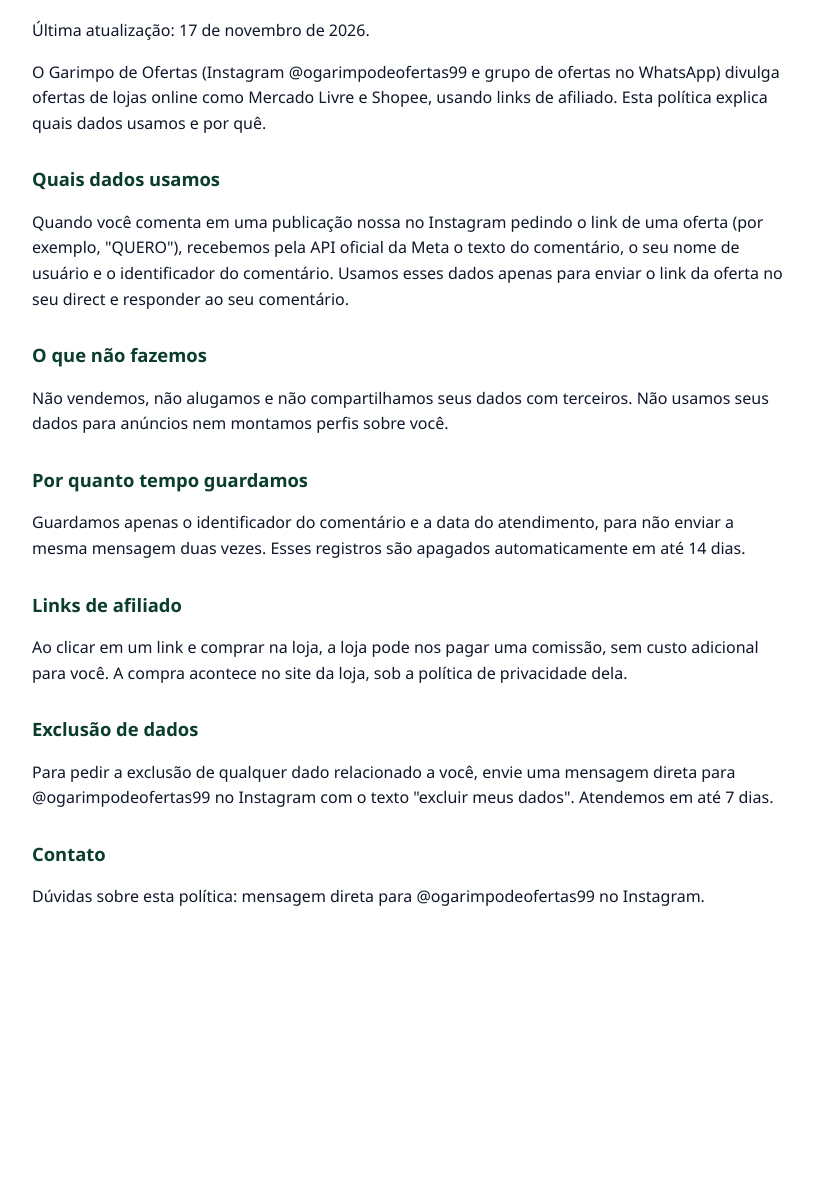
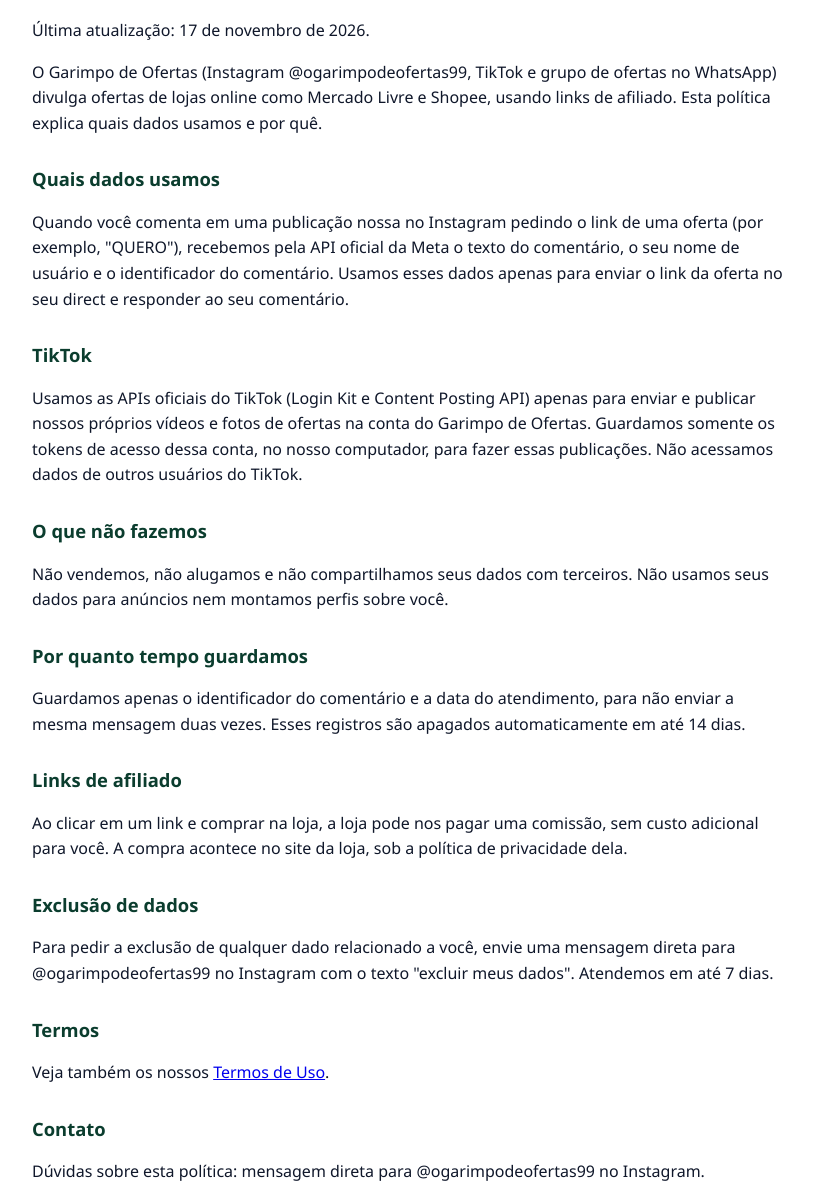
Before and after one commit to SamuelMuleu/garimpo-midia, a plain HTML site: page privacidade.html in a window 1280 px wide. Shown: the part 108-1300 px from the top of the page, without its empty margins (228-1041 px from the left). Before the commit the page ends 1066 px from the top, so only its background shows below. Drawn offline with Linux system fonts and the light colour scheme.

Commit message:
site: privacidade.html

```diff
--- a/privacidade.html
+++ b/privacidade.html
@@ -12,10 +12,13 @@
 <body>
 <h1>Política de Privacidade — Garimpo de Ofertas</h1>
 <p>Última atualização: 17 de novembro de 2026.</p>
-<p>O Garimpo de Ofertas (Instagram @ogarimpodeofertas99 e grupo de ofertas no WhatsApp) divulga ofertas de lojas online como Mercado Livre e Shopee, usando links de afiliado. Esta política explica quais dados usamos e por quê.</p>
+<p>O Garimpo de Ofertas (Instagram @ogarimpodeofertas99, TikTok e grupo de ofertas no WhatsApp) divulga ofertas de lojas online como Mercado Livre e Shopee, usando links de afiliado. Esta política explica quais dados usamos e por quê.</p>
 
 <h2>Quais dados usamos</h2>
 <p>Quando você comenta em uma publicação nossa no Instagram pedindo o link de uma oferta (por exemplo, "QUERO"), recebemos pela API oficial da Meta o texto do comentário, o seu nome de usuário e o identificador do comentário. Usamos esses dados apenas para enviar o link da oferta no seu direct e responder ao seu comentário.</p>
+
+<h2>TikTok</h2>
+<p>Usamos as APIs oficiais do TikTok (Login Kit e Content Posting API) apenas para enviar e publicar nossos próprios vídeos e fotos de ofertas na conta do Garimpo de Ofertas. Guardamos somente os tokens de acesso dessa conta, no nosso computador, para fazer essas publicações. Não acessamos dados de outros usuários do TikTok.</p>
 
 <h2>O que não fazemos</h2>
 <p>Não vendemos, não alugamos e não compartilhamos seus dados com terceiros. Não usamos seus dados para anúncios nem montamos perfis sobre você.</p>
@@ -29,6 +32,9 @@
 <h2>Exclusão de dados</h2>
 <p>Para pedir a exclusão de qualquer dado relacionado a você, envie uma mensagem direta para @ogarimpodeofertas99 no Instagram com o texto "excluir meus dados". Atendemos em até 7 dias.</p>
 
+<h2>Termos</h2>
+<p>Veja também os nossos <a href="termos.html">Termos de Uso</a>.</p>
+
 <h2>Contato</h2>
 <p>Dúvidas sobre esta política: mensagem direta para @ogarimpodeofertas99 no Instagram.</p>
 </body>
```
